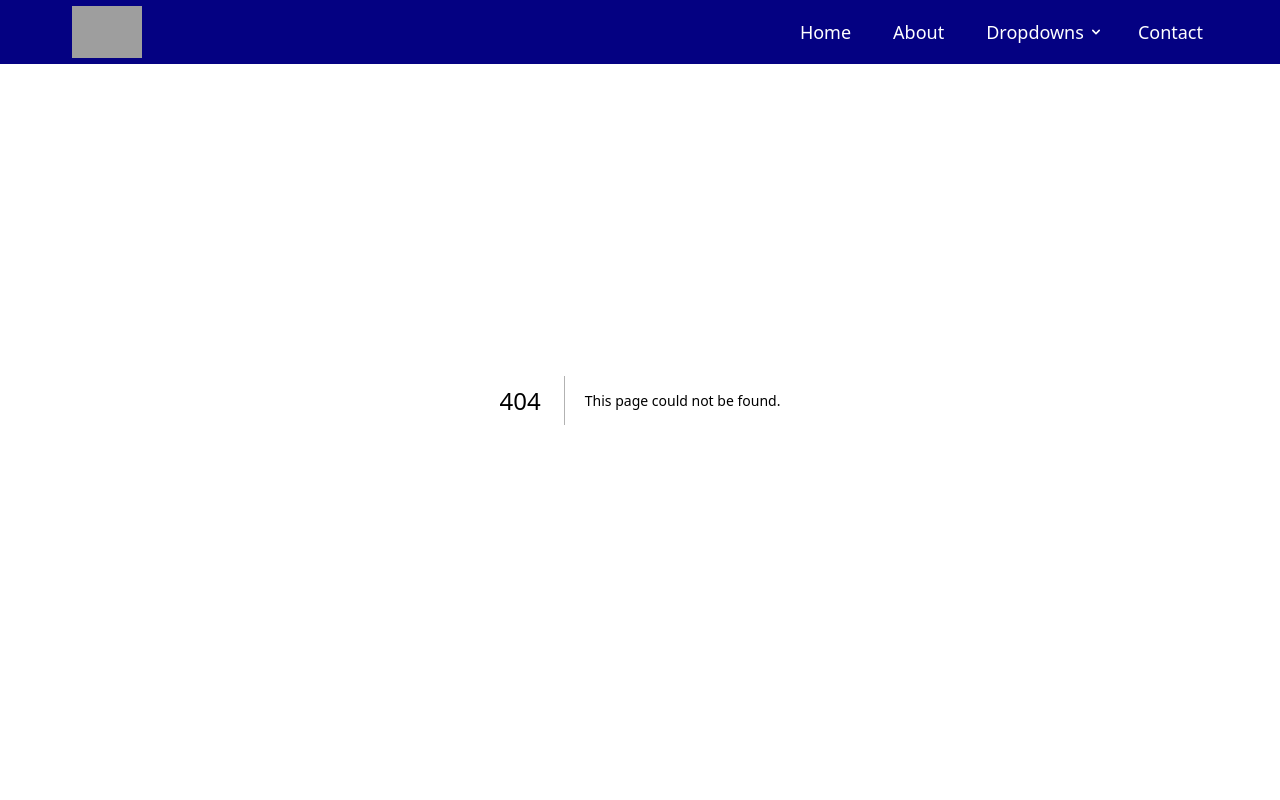
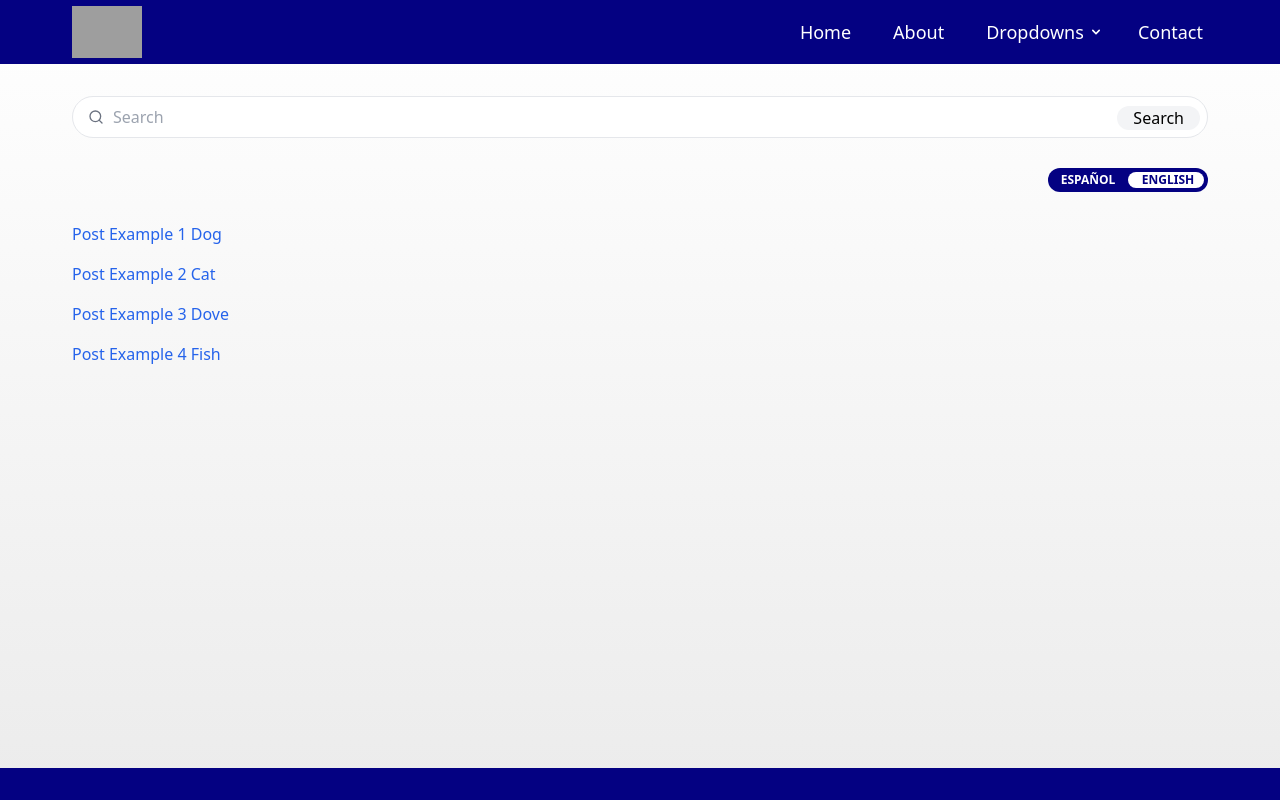
Before and after one commit to alfredrafael/template-2025, a Next.js app: page /search in a window 1280 px wide. Before the commit this address had no page. Shown: the top 800 px of the page. Built offline with nearby package versions, Linux system fonts and the light colour scheme; grey boxes are pictures that could not be loaded.

Commit message:
Creates SearchBar

```diff
--- a/components/Header.jsx
+++ b/components/Header.jsx
@@ -1,6 +1,8 @@
 import React from "react";
 import LanguageToggleButton from "@components/LanguageToggleButton";
 import { useLanguage } from "@components/LanguageContext";
+import SearchBar from "@components/SearchBar";
+
 const PageHeader = ({
   title,
   subtitle,
@@ -9,11 +11,18 @@ const PageHeader = ({
   page,
   translateBtn,
   translateBtnBottom,
+  searchBar,
 }) => {
   const { isTranslated } = useLanguage(); // Get language from context
 
   return (
     <header className="mt-20 md:mt-24 container max-w-6xl flex flex-col lg:mx-auto md:mb-6 mb-4">
+      {searchBar && (
+        <div className="mb-2 md:mb-4">
+          <SearchBar placeholder={isTranslated ? "Búsqueda" : "Search"} />
+        </div>
+      )}
+
       <div className="">
         <div>
           <div className="mb-3 md:mb-0 relative">
@@ -26,7 +35,7 @@ const PageHeader = ({
               {!isTranslated ? title : spanishTitle}
             </h1>
           </div>
-          <div className="mb-3 md:mb-0 md:text-lg text-gray-600">
+          <div className="mb-3 md:mb-1 md:text-lg text-gray-600">
             {!isTranslated ? subtitle : spanishSubtitle}
           </div>
           {page && (
@@ -36,7 +45,7 @@ const PageHeader = ({
           )}
         </div>
         {translateBtnBottom && (
-          <div className="md:pt-3">
+          <div className="pt-2 md:pt-3 md:-ml-1">
             <LanguageToggleButton />
           </div>
         )}
--- /dev/null
+++ b/components/SearchBar.jsx
@@ -0,0 +1,124 @@
+"use client";
+
+import { useState, useRef, useEffect } from "react";
+import { useRouter } from "next/router"; // or 'next/navigation'
+import Link from "next/link";
+import { postsData } from "../data/postsData";
+
+export default function SearchBar({ placeholder = "Search..." }) {
+  const [query, setQuery] = useState("");
+  const [isFocused, setIsFocused] = useState(false);
+  const router = useRouter();
+  const containerRef = useRef();
+
+  // 1) compute title/spanishTitle suggestions
+  const suggestions = query
+    ? postsData.filter((post) =>
+        [post.title, post.spanishTitle].some((str) =>
+          str.toLowerCase().includes(query.toLowerCase())
+        )
+      )
+    : [];
+
+  // 2) submit → go to /search?q=…
+  const handleSubmit = (e) => {
+    e.preventDefault();
+    if (!query.trim()) return;
+    router.push(`/search?q=${encodeURIComponent(query)}`);
+    setIsFocused(false);
+  };
+
+  // 3) click outside closes dropdown
+  useEffect(() => {
+    const onClickOutside = (e) => {
+      if (containerRef.current?.contains(e.target)) return;
+      setIsFocused(false);
+    };
+    document.addEventListener("mousedown", onClickOutside);
+    return () => document.removeEventListener("mousedown", onClickOutside);
+  }, []);
+
+  return (
+    <form
+      onSubmit={handleSubmit}
+      className="w-full mx-auto max-w-[72rem] relative"
+      ref={containerRef}
+    >
+      <div className="relative w-full">
+        <div className="absolute inset-y-0 left-0 flex items-center pl-4 pointer-events-none">
+          {/* Search icon as inline SVG */}
+          <svg
+            xmlns="http://www.w3.org/2000/svg"
+            width="16"
+            height="16"
+            viewBox="0 0 24 24"
+            fill="none"
+            stroke="currentColor"
+            strokeWidth="2"
+            strokeLinecap="round"
+            strokeLinejoin="round"
+            className="text-gray-500"
+          >
+            <circle cx="11" cy="11" r="8"></circle>
+            <line x1="21" y1="21" x2="16.65" y2="16.65"></line>
+          </svg>
+        </div>
+        <input
+          type="search"
+          className="w-full py-2 pl-10 pr-20 rounded-3xl border focus:outline-none"
+          placeholder={placeholder}
+          value={query}
+          onChange={(e) => {
+            setQuery(e.target.value);
+            setIsFocused(true);
+          }}
+          onFocus={() => setIsFocused(true)}
+        />
+
+        {/* 2) clear “×” */}
+        {query && (
+          <button
+            type="button"
+            className="absolute right-[6.5rem] top-2 text-gray-400"
+            onClick={() => {
+              setQuery("");
+              setIsFocused(false);
+            }}
+          >
+            &times;
+          </button>
+        )}
+
+        {/* 3) Search button */}
+        <button
+          type="submit"
+          className="absolute right-2 bottom-2 px-4 rounded-3xl bg-gray-100"
+        >
+          Search
+        </button>
+
+        {/* 4) suggestions dropdown */}
+        {isFocused && suggestions.length > 0 && (
+          <ul className="absolute z-20 top-full left-0 right-0 bg-white border rounded-b-3xl max-h-60 overflow-y-auto shadow-lg">
+            {suggestions.map((post) => (
+              <li
+                key={post.id}
+                className="px-4 py-2 hover:bg-gray-100 cursor-pointer"
+              >
+                {/* link directly into each post’s page */}
+                <Link href={`/posts/${post.id}`}>{post.title}</Link>
+              </li>
+            ))}
+          </ul>
+        )}
+      </div>
+    </form>
+  );
+}
+
+//  <button
+//           type="submit"
+//           className="absolute right-2.5 bottom-2 top-2 px-4 bg-gray-100 hover:bg-gray-200 rounded-3xl text-sm font-medium transition-colors border border-gray-300 text-gray-700 focus:outline-none focus:ring-2 focus:ring-gray-200 focus:border-transparent"
+//         >
+//           Search
+//         </button>
--- a/data/postsData.jsx
+++ b/data/postsData.jsx
@@ -1,10 +1,10 @@
 export const postsData = [
   {
     id: "post-example-1",
-    title: "Post Example 1",
-    spanishTitle: "Ejemplo de Publicación 1",
+    title: "Post Example 1 Dog",
+    spanishTitle: "Ejemplo de Publicación 1 Perro",
     subtitle: "This is an example post content 1.",
-    spanishSubtitle: "Este es un ejemplo de contenido de publicación 1.",
+    spanishSubtitle: "Ejemplo de contenido de publicación 1.",
     category: ["Category 1", "Category 2"],
     spanishCategory: ["Categoría 1", "Categoría 2"],
     featuredImage:
@@ -13,22 +13,22 @@ export const postsData = [
   },
   {
     id: "post-example-2",
-    title: "Post Example 2",
-    spanishTitle: "Ejemplo de Publicación 2",
+    title: "Post Example 2 Cat",
+    spanishTitle: "Ejemplo de Publicación 2 Gato",
     subtitle: "This is an example post content 2.",
-    spanishSubtitle: "Este es un ejemplo de contenido de publicación 2.",
+    spanishSubtitle: "Ejemplo de contenido de publicación 2.",
     category: ["Category 3", "Category 4"],
     spanishCategory: ["Categoría 3", "Categoría 4"],
     featuredImage:
       "https://images.unsplash.com/photo-1626208655973-78ae68dbbc30?q=80&w=987&auto=format&fit=crop&ixlib=rb-4.1.0&ixid=M3wxMjA3fDB8MHxwaG90by1wYWdlfHx8fGVufDB8fHx8fA%3D%3D",
-    tags: ["Tag 1", "Tag 2", "Tag 3"],
+    tags: ["Tag 0", "Tag 1", "Tag 2", "Tag 3"],
   },
   {
     id: "post-example-3",
-    title: "Post Example 3",
-    spanishTitle: "Ejemplo de Publicación 3",
+    title: "Post Example 3 Dove",
+    spanishTitle: "Ejemplo de Publicación 3 Paloma",
     subtitle: "This is an example post content 3.",
-    spanishSubtitle: "Este es un ejemplo de contenido de publicación 3.",
+    spanishSubtitle: "Ejemplo de contenido de publicación 3.",
     category: ["Category 3", "Category 4"],
     spanishCategory: ["Categoría 3", "Categoría 4"],
     featuredImage:
@@ -37,8 +37,8 @@ export const postsData = [
   },
   {
     id: "post-example-4",
-    title: "Post Example 4",
-    spanishTitle: "Ejemplo de Publicación 4",
+    title: "Post Example 4 Fish",
+    spanishTitle: "Ejemplo de Publicación 4 Pez",
     subtitle: "This is an example post content 4.",
     spanishSubtitle: "Este es un ejemplo de contenido de publicación 4.",
     category: ["Category 5", "Category 6"],
--- a/pages/_app.jsx
+++ b/pages/_app.jsx
@@ -2,6 +2,7 @@ import "@styles/globals.css";
 import Head from "next/head";
 import Footer from "@components/Footer";
 import { LanguageProvider } from "@components/LanguageContext";
+import SearchBar from "@components/SearchBar";
 
 import Navbar from "@components/Navbar";
 
--- a/pages/about.jsx
+++ b/pages/about.jsx
@@ -31,6 +31,7 @@ const About = () => {
           subtitle="Why it exists, and what it aims to achieve."
           spanishTitle="Sobre esta página web"
           spanishSubtitle="Por qué existe, y qué pretende lograr."
+          translateBtn
         />
         <div className="">
           {!isTranslated ? (
--- a/pages/contact.jsx
+++ b/pages/contact.jsx
@@ -31,6 +31,8 @@ const About = () => {
           subtitle="Get in touch with us"
           spanishTitle="Contacto"
           spanishSubtitle="Ponte en contacto con nosotros"
+          translateBtn
+          searchBar
         />
         <div className="">
           {!isTranslated ? (
--- a/pages/index.jsx
+++ b/pages/index.jsx
@@ -2,7 +2,8 @@ import { useState } from "react"; // Import useState
 import Head from "next/head";
 import Header from "@components/Header";
 import { useLanguage } from "@components/LanguageContext";
-// import MyButton from "@components/MyButton.jsx";
+import SearchBar from "@components/SearchBar";
+
 export default function Home() {
   // const [clickCount, setClickCount] = useState(1); // Initialize state for the counter
   const { isTranslated } = useLanguage(); // Use global language context
@@ -44,6 +45,7 @@ export default function Home() {
           }
           spanishSubtitle="Tu subtítulo va aquí."
           translateBtn
+          searchBar
         />
         {!isTranslated ? (
           // English version ////////////////////////////////////////////////////
--- a/pages/posts/[postId].jsx
+++ b/pages/posts/[postId].jsx
@@ -65,6 +65,7 @@ export default function PostPage({ post }) {
           spanishSubtitle={post.spanishSubtitle}
           fontSize="text-3xl md:text-4xl"
           translateBtnBottom
+          searchBar
         />
         <hr className="mb-6 mt-6 border-gray-300" />
         <PostContent />
--- a/pages/posts/index.jsx
+++ b/pages/posts/index.jsx
@@ -17,6 +17,8 @@ export default function AllPostsPage() {
         subtitle="Your subtitle (if any) goes here"
         spanishTitle={<>Todos los artículos</>}
         spanishSubtitle="Tu subtítulo (si alguno) va aquí."
+        translateBtn
+        searchBar
       />
 
       <ul className="grid grid-cols-1 md:grid-cols-2 gap-x-8 md:gap-y-8 gap-y-6">
--- /dev/null
+++ b/pages/search.jsx
@@ -0,0 +1,49 @@
+import Header from "../components/Header";
+import { useLanguage } from "@components/LanguageContext";
+
+import { useRouter } from "next/router";
+import { postsData } from "../data/postsData";
+
+export default function SearchPage() {
+  const { isTranslated } = useLanguage();
+
+  const { q } = useRouter().query;
+  const term = (q || "").toLowerCase();
+
+  // now include tags in your filter
+  const results = postsData.filter((post) => {
+    const inTitle =
+      post.title.toLowerCase().includes(term) ||
+      post.spanishTitle.toLowerCase().includes(term);
+    const inTags = post.tags.some((t) => t.toLowerCase().includes(term));
+    return inTitle || inTags;
+  });
+
+  return (
+    <main className="pageContainer">
+      <Header
+        // title={<>Search results for '{q}'</>}
+        // spanishTitle={<>Resultados de '{q}'</>}
+        translateBtn
+        searchBar
+      />
+
+      {results.length ? (
+        <ul className="space-y-4">
+          {results.map((p) => (
+            <li key={p.id}>
+              <a
+                href={`/posts/${p.id}`}
+                className="text-blue-600 hover:underline"
+              >
+                {!isTranslated ? p.title : p.spanishTitle}
+              </a>
+            </li>
+          ))}
+        </ul>
+      ) : (
+        <p>No posts found.</p>
+      )}
+    </main>
+  );
+}
--- a/styles/globals.css
+++ b/styles/globals.css
@@ -141,6 +141,14 @@ table {
   margin-right: auto;
 }
 
+input[type="search"]::-webkit-search-cancel-button {
+  display: none;
+}
+
+.textShadow {
+  text-shadow: 0 1px 2px rgba(0, 0, 0, 0.5);
+}
+
 /* Media queries */
 @media (max-width: 768px) {
   .pageContainer {
```
